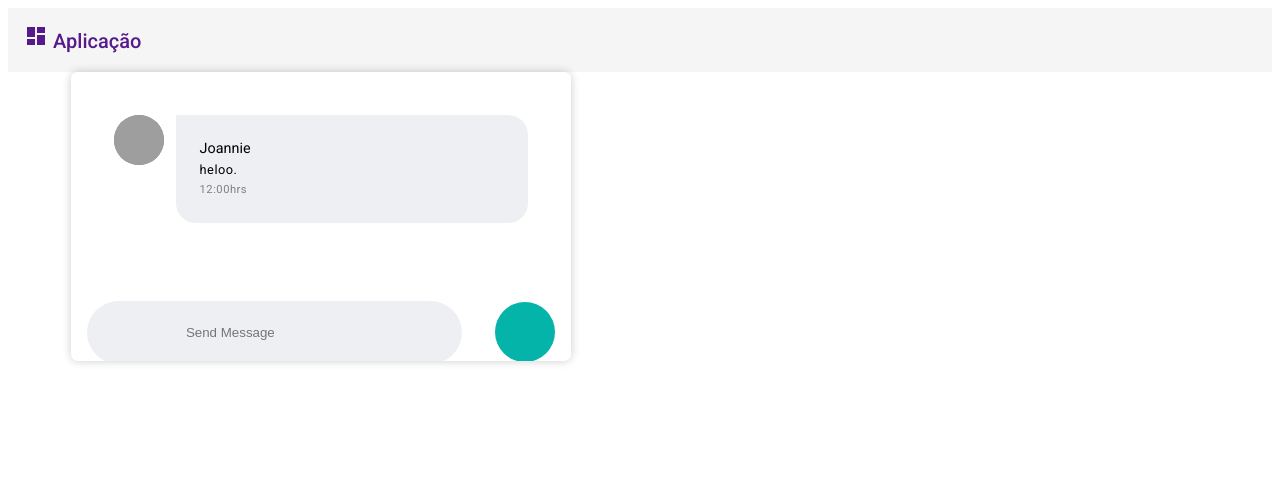
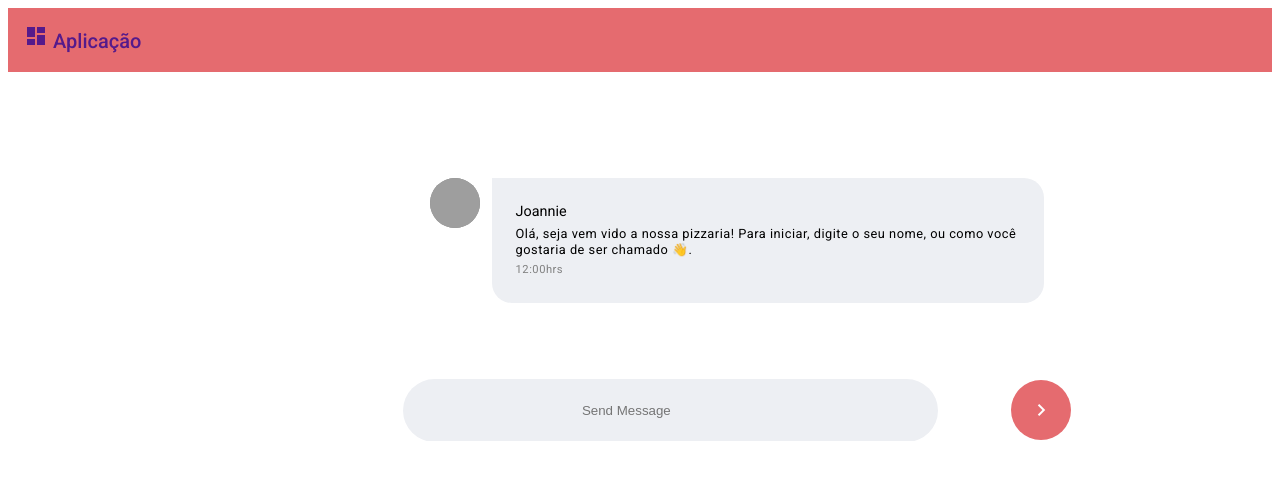
Before and after one commit to petscaramussi/AI-project, an Angular app in the folder client/: page / in a window 1280 px wide. Shown: the top 480 px of the page. Built offline with nearby package versions, Linux system fonts and the light colour scheme; grey boxes are pictures that could not be loaded.

Commit message:
design colors and logical chat

```diff
--- a/client/src/app/components/chat/chat.component.css
+++ b/client/src/app/components/chat/chat.component.css
@@ -9,7 +9,7 @@
 
 ::selection{
   background:hsl(0, 0%, 0%);
-  color:#04b4a9;
+  color:#FF6565;
 }
 
 /* width */
@@ -56,15 +56,15 @@ img{
 }
 
 .chat{
-  margin-left: 5%;
+  margin-left: 30%;
+  margin-top: 5%;
   width:80%;
   height: 80%;
-  max-width:500px;
+  max-width:700px;
   min-width:350px;
-  max-height:600px;
+  max-height:800px;
   border-radius:7px;
   background:white;
-  box-shadow:0 0 10px hsla(0, 0%, 0%, 0.2);
   overflow:hidden;
   display:grid;
   grid-template-rows:80% 20%;
@@ -106,7 +106,7 @@ img{
 
 .text.sent .text-content{
   border-radius:20px 0px 20px 20px;
-  background:#04b4a9;
+  background: #b56576;
   color:white;
 }
 
@@ -202,7 +202,7 @@ button{
   height:60px;
   font-size:2rem;
   border-radius:50%;
-  background:#04b4a9;
+  background:#e56b6f;
   color:white;
   display:grid;
   place-items:center;
--- a/client/src/app/components/chat/chat.component.html
+++ b/client/src/app/components/chat/chat.component.html
@@ -34,7 +34,7 @@
       <input class="message" type="text" placeholder="Send Message" [(ngModel)]="userSeparatedMsg">
       <div class="attachment"><i class="lni lni-upload"></i></div>
     </div>
-    <button class="send-message-button" (click)="onUpdateMessage()"><i class="lni lni-arrow-right-circle"></i></button>
+    <button class="send-message-button" (click)="onUpdateMessage()"><i class="material-icons"> chevron_right</i></button>
   </div>
 
 
--- a/client/src/app/components/chat/chat.component.ts
+++ b/client/src/app/components/chat/chat.component.ts
@@ -7,13 +7,16 @@ import { Component } from '@angular/core';
 })
 export class ChatComponent {
 
+
    msgsUser: Array<any> = [{
     nick: 'bot',
-    msg: 'heloo'
+    msg: ` Olá, seja vem vido a nossa pizzaria! Para iniciar, digite o seu nome, ou como você gostaria de ser chamado 👋`
    }];
    msgsBot: Array<string> = [];
 
    userSeparatedMsg = '';
+   nomeUser = '';
+   controler: number = 0;
 
 
   constructor() { }
@@ -26,8 +29,19 @@ export class ChatComponent {
   }
 
   onUpdateMessage(): void {
+    if(this.controler == 1){
+      this.msgsUser.push({nick: 'user', msg: this.userSeparatedMsg});
+      this.msgsUser.push({nick: 'bot', msg: `ok, entendi`});
+      this.controler = 2
+    }
+    if( this.controler == 0){
     this.msgsUser.push({nick: 'user', msg: this.userSeparatedMsg});
-    this.msgsUser.push({nick: 'bot', msg: 'petGod genio'});
+    this.nomeUser = this.userSeparatedMsg;
+    this.userSeparatedMsg = '';
+    this.msgsUser.push({nick: 'bot', msg: `Ok, ${this.nomeUser}`});
+    this.msgsUser.push({nick: 'bot', msg: `Itens menu`});
+    this.controler = 1;
+    }
 
   }
 
--- a/client/src/app/components/template/header/header.component.sass
+++ b/client/src/app/components/template/header/header.component.sass
@@ -1,6 +1,7 @@
 .header
     display: flex
     aling-items: ceter
+    background-color: #e56b6f
 
 .haeder
     .title-group
```
